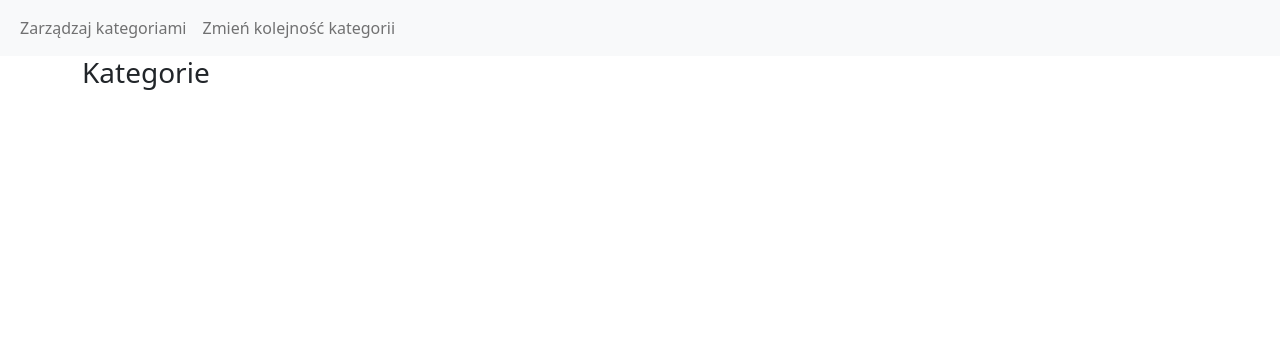
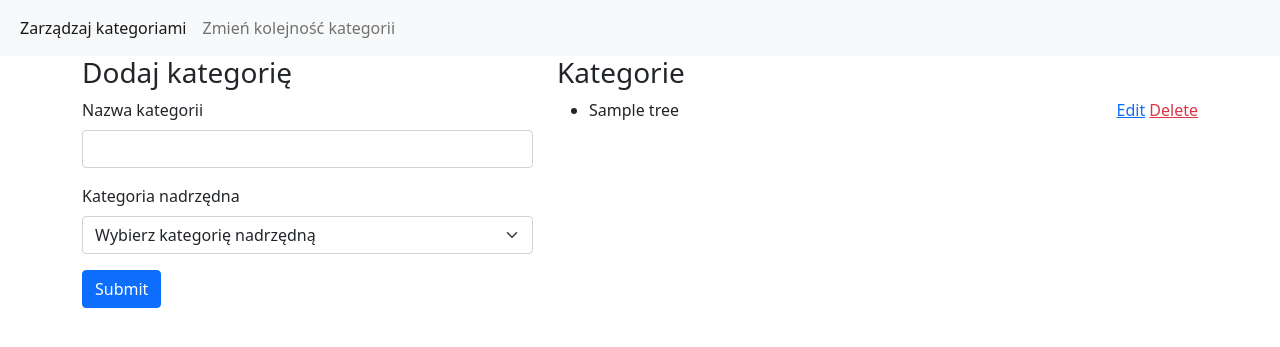
Before and after one commit to Musieq/ideoRekrutacja, a PHP site: page / in a window 1280 px wide. Shown: the top 347 px of the page. Run offline with PHP 8.4, Linux system fonts and the light colour scheme; tables that the repository leaves empty or names only in its code hold one stand-in row (values such as "Sample post"); some libraries are stand-ins or nearby versions.

Commit message:
Renamed category_add.php to index.php

```diff
--- a/category_edit.php
+++ b/category_edit.php
@@ -2,7 +2,7 @@
 require_once 'includes/header.php';
 
 if ((!isset($_GET['id']) || !isset($_GET['name']) || !isset($_GET['parent_id'])) || ($_GET['id'] === '' || $_GET['name'] === '' || $_GET['parent_id'] === '')) {
-    header('Location: category_add.php');
+    header('Location: index.php');
     exit;
 }
 
--- a/includes/class/category.php
+++ b/includes/class/category.php
@@ -125,7 +125,7 @@ class Category {
                 if ($printBtn) {
                     echo"   <div class='btnContainer float-end'>
                                 <div class='d-inline-block'><a href='category_edit.php?id=" . $list[$i]['id'] . "&name=" . $list[$i]['name'] . "&parent_id=" . $list[$i]['parent_id'] . "'>Edit</a></div>
-                                <div class='d-inline-block'><a class='link-danger categoryRemove' data-bs-toggle='modal' data-bs-target='#modalDeleteCategory' href='category_add.php?delete=1&id=" . $list[$i]['id'] . "'>Delete</a></div>
+                                <div class='d-inline-block'><a class='link-danger categoryRemove' data-bs-toggle='modal' data-bs-target='#modalDeleteCategory' href='index.php?delete=1&id=" . $list[$i]['id'] . "'>Delete</a></div>
                             </div>";
                 }
 
@@ -224,7 +224,7 @@ class Category {
     private function displaySuccessMsg($success) {
         $this->success += match ($success) {
             'add' => ['Kategoria dodana pomyślnie.'],
-            'edit' => ['Kategoria edytowana pomyślnie. <a href="category_add.php">Powrót do zarządzania kategoriami.</a>'],
+            'edit' => ['Kategoria edytowana pomyślnie. <a href="index.php">Powrót do zarządzania kategoriami.</a>'],
             'delete' => ['Kategoria została usunięta pomyślnie.'],
         };
 
--- a/includes/header.php
+++ b/includes/header.php
@@ -29,7 +29,7 @@ require_once 'includes/init.php';
         <div class="collapse navbar-collapse" id="navbarSupportedContent">
             <ul class="navbar-nav me-auto mb-2 mb-lg-0">
                 <li class="nav-item">
-                    <a class="nav-link <?= basename($_SERVER['PHP_SELF']) == 'category_add.php' ? 'active' : '' ?>" <?= basename($_SERVER['PHP_SELF']) == 'category_add.php' ? 'aria-current="page"' : '' ?> href="category_add.php">Zarządzaj kategoriami</a>
+                    <a class="nav-link <?= basename($_SERVER['PHP_SELF']) == 'index.php' ? 'active' : '' ?>" <?= basename($_SERVER['PHP_SELF']) == 'index.php' ? 'aria-current="page"' : '' ?> href="index.php">Zarządzaj kategoriami</a>
                 </li>
                 <li class="nav-item">
                     <a class="nav-link <?= basename($_SERVER['PHP_SELF']) == 'category_reorder.php' ? 'active' : '' ?>" <?= basename($_SERVER['PHP_SELF']) == 'category_reorder.php' ? 'aria-current="page"' : '' ?> href="category_reorder.php">Zmień kolejność kategorii</a>
--- a/index.php
+++ b/index.php
@@ -1,20 +1,96 @@
 <?php
 require_once 'includes/header.php';
+
+$category = new Category();
+
 ?>
 
 
 <div class="container">
     <div class="row">
         <div class="col-lg-5">
+            <h3>Dodaj kategorię</h3>
+
+
+            <?php
+            /** Delete category **/
+            if (isset($_GET['delete']) || isset($_GET['id'])) {
+                $category->deleteCategory($_GET['id']);
+            }
+
+            /** Add category **/
+            if (isset($_POST['categoryAdd'])) {
+                $categoryName = $_POST['categoryName'];
+                $categoryParent = $_POST['categoryParent'];
+
+
+                $category->addCategory($categoryName, $categoryParent);
+
+            }
+            ?>
+
+            <form action="index.php" method="post">
+                <div class="mb-3">
+                    <label for="categoryName" class="form-label">Nazwa kategorii</label>
+                    <input type="text" class="form-control" id="categoryName" name="categoryName" minlength="1" maxlength="255" required>
+                    <div class="invalid-feedback">
+                        Please choose a username.
+                    </div>
+                </div>
+                <div class="mb-3">
+                    <label for="categoryParent" class="form-label">Kategoria nadrzędna</label>
+                    <select class="form-select" aria-label="Kategorie nadrzędne" id="categoryParent" name="categoryParent" required>
+                        <option selected value="0">Wybierz kategorię nadrzędną</option>
+
+                        <?php
+                        $category->displayCategoryTreeInSelectField();
+                        ?>
+
+                    </select>
+                </div>
+
+                <button type="submit" class="btn btn-primary" name="categoryAdd" id="categoryAdd">Submit</button>
+            </form>
+        </div>
+
+        <div class="col-lg-7">
             <h3>Kategorie</h3>
 
-            <!-- Tree with categories -->
+
+                <?php
+                $category->displayCategoryList(true);
+                ?>
+
 
         </div>
     </div>
 </div>
 
 
+
+<!-- Modal - delete category -->
+<div class="modal fade" id="modalDeleteCategory" tabindex="-1" aria-labelledby="modalDeleteCategoryLabel" aria-hidden="true">
+    <div class="modal-dialog">
+        <div class="modal-content">
+            <div class="modal-header">
+                <h5 class="modal-title" id="modalDeleteCategoryLabel">Usuń kategorię</h5>
+                <button type="button" class="btn-close" data-bs-dismiss="modal" aria-label="Close"></button>
+            </div>
+            <div class="modal-body">
+                Na pewno chcesz usunąć tę kategorię? Jeśli kategoria posiada podkategorie, zostaną one przypisane do kategorii nadrzędnej.
+            </div>
+            <div class="modal-footer">
+                <button type="button" class="btn btn-secondary" data-bs-dismiss="modal">Zamknij</button>
+                <button type="button" class="btn btn-danger" id="deleteCategoryConfirm">Usuń kategorię</button>
+            </div>
+        </div>
+    </div>
+</div>
+
+<script>
+    window.onload = function() { deleteAndShowModal('categoryRemove', 'deleteCategoryConfirm') };
+</script>
+
 <?php
 require_once 'includes/footer.php';
 ?>
```
Also changed, not shown: category_add.php (deleted, +0 -96 lines).
